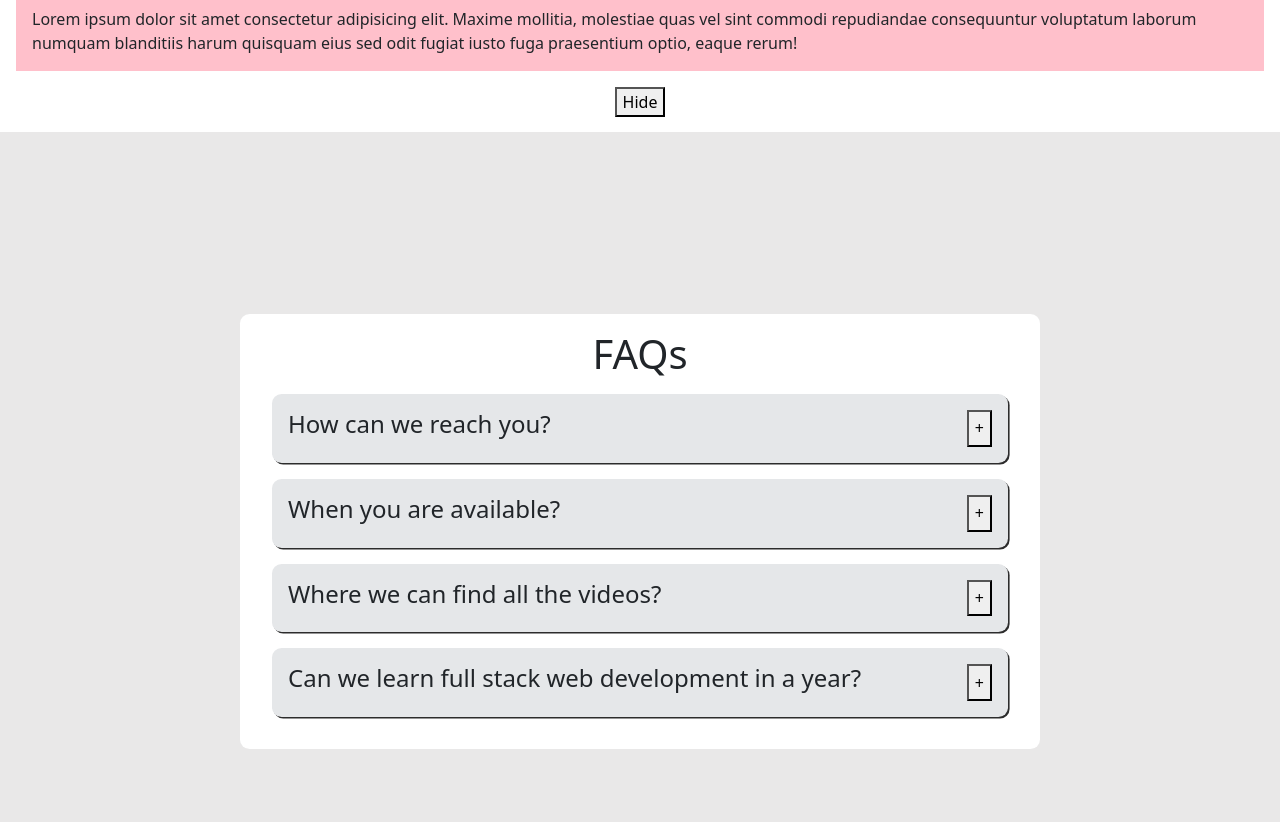
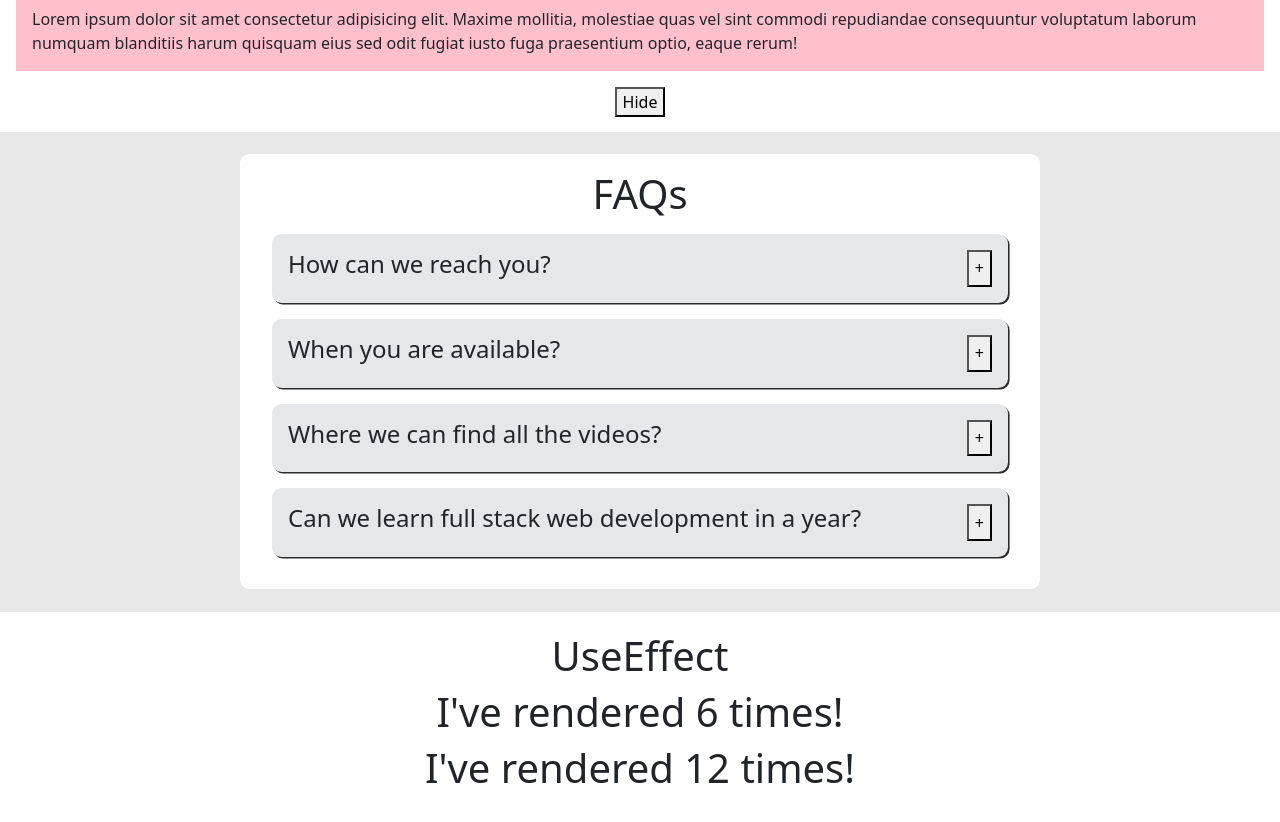
Before and after one commit to noruzzamanrubel/React, a React (Create React App) app: page / in a window 1280 px wide. Shown: the part 2340-3162 px from the top of the page. Built offline with nearby package versions, Linux system fonts and the light colour scheme.

Commit message:
useaEffect function add

```diff
--- a/public/style.css
+++ b/public/style.css
@@ -153,7 +153,7 @@ input:focus {
 /* FAQ: css */
 
 .faq-container {
-    min-height: 100vh;
+    min-height: 60vh;
     display: flex;
     justify-content: center;
     align-items: center;
--- a/src/App.js
+++ b/src/App.js
@@ -13,6 +13,7 @@ import Child from "./components/State_Lifting/Child";
 import Home from "./components/State_Lifting/Home";
 import Toggle from "./components/Toggle/Toggle";
 import FAQS from "./components/FAQS/FAQS";
+import Timer from "./components/UseEffect/Timer";
 const App = () => {
   let items = [];
   //   for (let x = 0; x < Data.length; x++) {
@@ -44,7 +45,7 @@ const App = () => {
   ));
   const data = "I am from Parent Component";
   const handleChildData = (data) => {
-    console.log(data);
+    // console.log(data);
   };
   return (
     <div className="main">
@@ -60,6 +61,7 @@ const App = () => {
       <Home />
       <Toggle />
       <FAQS />
+      <Timer />
     </div>
   );
 };
--- /dev/null
+++ b/src/components/UseEffect/Timer.js
@@ -0,0 +1,24 @@
+import React, { useState, useEffect } from 'react'
+
+const Timer = () => {
+    const [count, setCount] = useState(0);
+    const [time, setTime] = useState(0);
+    useEffect(() => {
+        let timer = setTimeout(() => {
+            setCount(count => count + 1);
+            setTime(time => time + 2);
+        }, 1000);
+        return () => {
+            clearTimeout(timer);
+        }
+    }, [count, time]);
+    return (
+        <div style={{ textAlign: "center", padding: "20px 0" }}>
+            <h1>UseEffect</h1>
+            <h1>I've rendered {count} times!</h1>
+            <h1>I've rendered {time} times!</h1>
+        </div>
+    )
+}
+
+export default Timer
```
